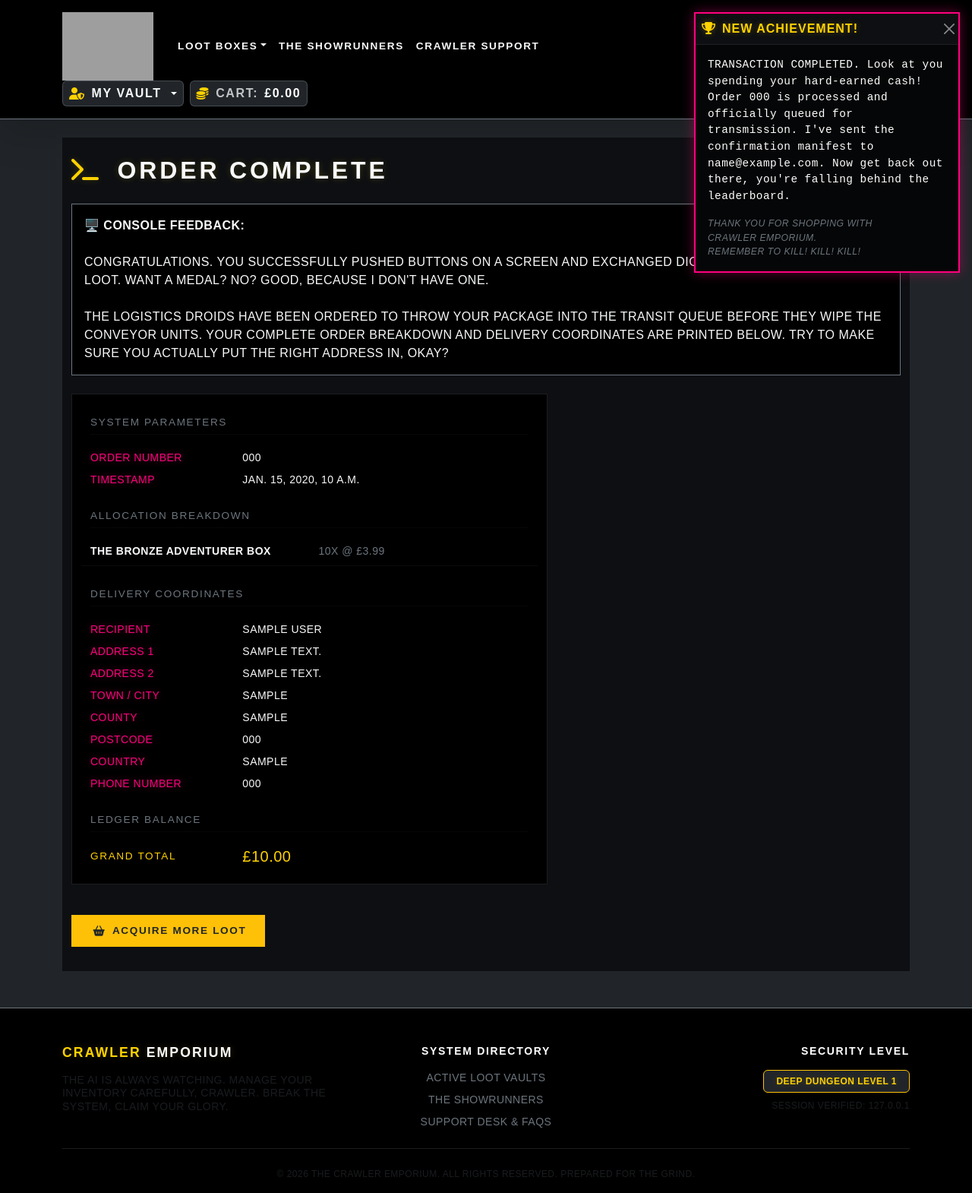
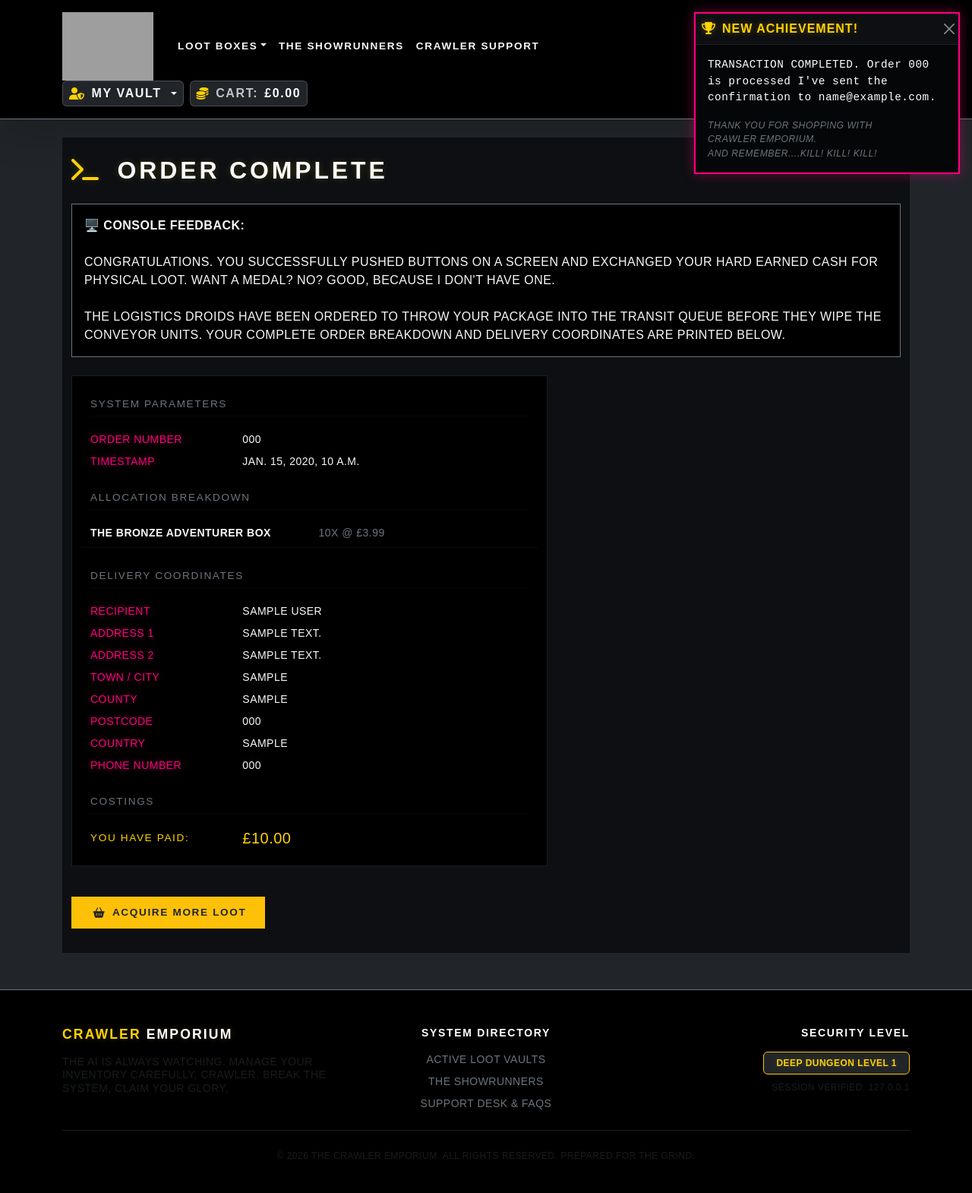
Before and after one commit to MrsG33k/CI-MS4-CrawlerEmporium, a Django app: page /checkout/checkout_success/000 in a window 1280 px wide. Shown: the whole page at 76% size. After the commit the page ends 1525 px from the top, so only its background shows below. Run offline with Django 5.2, Linux system fonts and the light colour scheme; data comes from the database, SQL or seed files in the repository; tables that the repository leaves empty hold one stand-in row (values such as "Sample post"); some libraries are stand-ins or nearby versions; some web fonts are replaced; grey boxes are pictures that could not be loaded.

Commit message:
Edit: Further changes to the styles for the success toasts and checkout_success

```diff
--- a/checkout/templates/checkout/checkout_success.html
+++ b/checkout/templates/checkout/checkout_success.html
@@ -23,8 +23,8 @@
                 <hr class="border-secondary border-opacity-25">
                 <p class="font-sub text-light bg-black bg-opacity-60 p-3 border border-secondary border-opacity-30 rounded-0 tracking-wide">
                     <strong>🖥️ CONSOLE FEEDBACK: </strong><br><br>
-                    Congratulations. You successfully pushed buttons on a screen and exchanged digital points for physical loot. Want a medal? No? Good, because I don't have one.<br><br>
-                    The logistics droids have been ordered to throw your package into the transit queue before they wipe the conveyor units. Your complete order breakdown and delivery coordinates are printed below. Try to make sure you actually put the right address in, okay?
+                    Congratulations. You successfully pushed buttons on a screen and exchanged your hard earned cash for physical loot. Want a medal? No? Good, because I don't have one.<br><br>
+                    The logistics droids have been ordered to throw your package into the transit queue before they wipe the conveyor units. Your complete order breakdown and delivery coordinates are printed below.
                 </p>
             </div>
         </div>
@@ -165,14 +165,14 @@
 
                     <div class="row mb-3">
                         <div class="col">
-                            <small class="text-secondary font-nav text-uppercase tracking-wider">Ledger Balance</small>
+                            <small class="text-secondary font-nav text-uppercase tracking-wider">Costings</small>
                             <hr class="border-secondary border-opacity-25 my-1">
                         </div>
                     </div>
 
                     <div class="row align-items-center">
                         <div class="col-12 col-md-4">
-                            <p class="mb-0 text-warning font-nav text-uppercase tracking-wider font-weight-bold">Grand Total</p>
+                            <p class="mb-0 text-warning font-nav text-uppercase tracking-wider font-weight-bold">You have paid:</p>
                         </div>
                         <div class="col-12 col-md-8 text-md-right">
                             <p class="mb-0 text-warning font-sub font-weight-bold h5">£{{ order.grand_total|floatformat:2 }}</p>
--- a/checkout/views.py
+++ b/checkout/views.py
@@ -103,10 +103,8 @@ def checkout_success(request, order_number):
     save_info = request.session.get('save_info')
     order = get_object_or_404(Order, order_number=order_number)
     messages.success(request, f"TRANSACTION COMPLETED. \
-        Look at you spending your hard-earned cash! \
-        Order {order_number} is processed and officially queued for transmission. \
-        I've sent the confirmation manifest to {order.email}. \
-        Now get back out there, you're falling behind the leaderboard.")
+        Order {order_number} is processed \
+        I've sent the confirmation to {order.email}. ")
 
     if 'bag' in request.session:
         del request.session['bag']
--- a/static/css/base.css
+++ b/static/css/base.css
@@ -388,3 +388,13 @@ body {
 .toast-close-btn {
     filter: invert(1) grayscale(1) brightness(2); /* white close button */
 }
+
+.ai-toast-message {
+    font-family: 'Courier New', Courier, monospace !important;
+    text-transform: none !important;
+    font-size: 0.9rem !important;
+}
+
+.ai-toast-subtext {
+    letter-spacing: 0.5px !important;
+}
--- a/templates/toast_success.html
+++ b/templates/toast_success.html
@@ -6,11 +6,11 @@
         <button type="button" class="btn-close toast-close-btn" data-bs-dismiss="toast" aria-label="Close"></button>
     </div>
     <div class="toast-body text-light py-3 px-3 border-top-0">
-        <p class="mb-3 text-white tracking-wide lh-base" style="font-family: 'Courier New', Courier, monospace; text-transform: none; font-size: 0.9rem;">
+        <p class="mb-3 text-white tracking-wide lh-base ai-toast-message">
             {{ message }}
         </p>
-        <p class="m-0 text-secondary small fst-italic font-sub" style="letter-spacing: 0.5px;">
-            Thank you for shopping with Crawler Emporium. <br> Remember to Kill! Kill! Kill!
+        <p class="m-0 text-secondary small fst-italic font-sub ai-toast-subtext">
+            Thank you for shopping with Crawler Emporium. <br> and Remember....Kill! Kill! Kill!
         </p>
     </div>
 </div>
```
